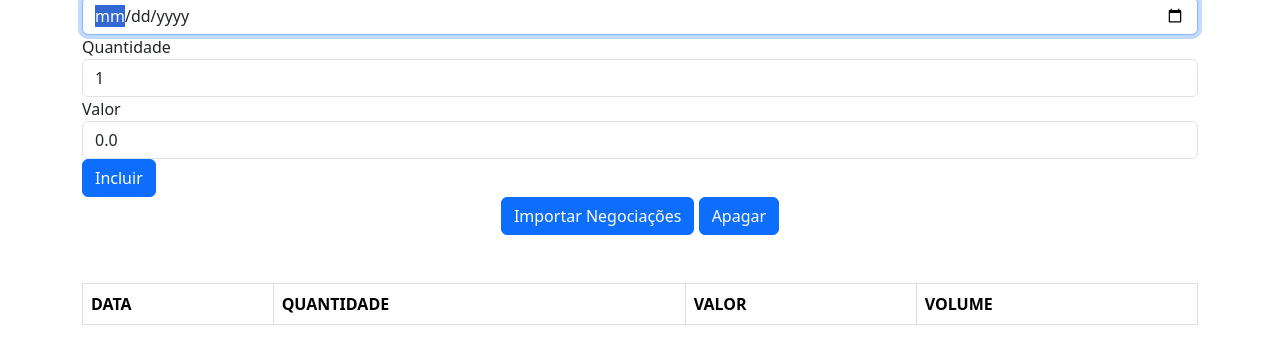
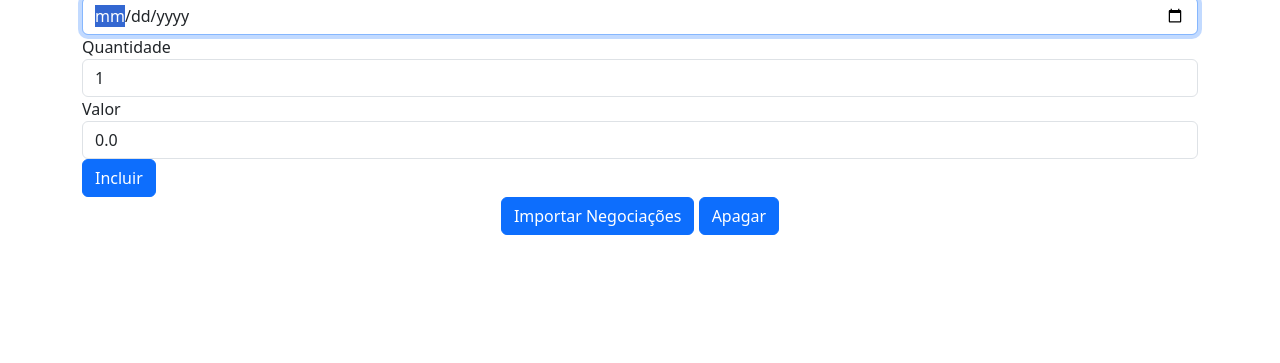
Before and after one commit to Frafaelrls/javascript-conhecendo-o-browser-e-padroes-de-projeto, a plain HTML site: page aluraframe/client/index.html in a window 1280 px wide. Shown: the part 83-446 px from the top of the page. Drawn offline with nearby package versions, Linux system fonts and the light colour scheme.

Commit message:
adicionando o carregamento do script NegociacoesView.js

```diff
--- a/aluraframe/client/index.html
+++ b/aluraframe/client/index.html
@@ -42,26 +42,13 @@
     <br>
     <br>
 
-    <table class="table table-hover table-bordered">
-        <thead>
-            <tr>
-                <th>DATA</th>
-                <th>QUANTIDADE</th>
-                <th>VALOR</th>
-                <th>VOLUME</th>
-            </tr>
-        </thead>
+    <div id="negociacoesView"></div>
 
-        <tbody>
-        </tbody>
-
-        <tfoot>
-        </tfoot>
-    </table>
     <script src="js/app/models/Negociacao.js"></script>
     <script src="js/app/controllers/NegociacaoController.js"></script>
     <script src="js/app/helpers/DateHelper.js"></script>
     <script src="js/app/models/ListaNegociacoes.js"></script>
+    <script src="js/app/views/NegociacoesView.js"></script>
     <script>
         let negociacaoController = new NegociacaoController();
     </script>
```
